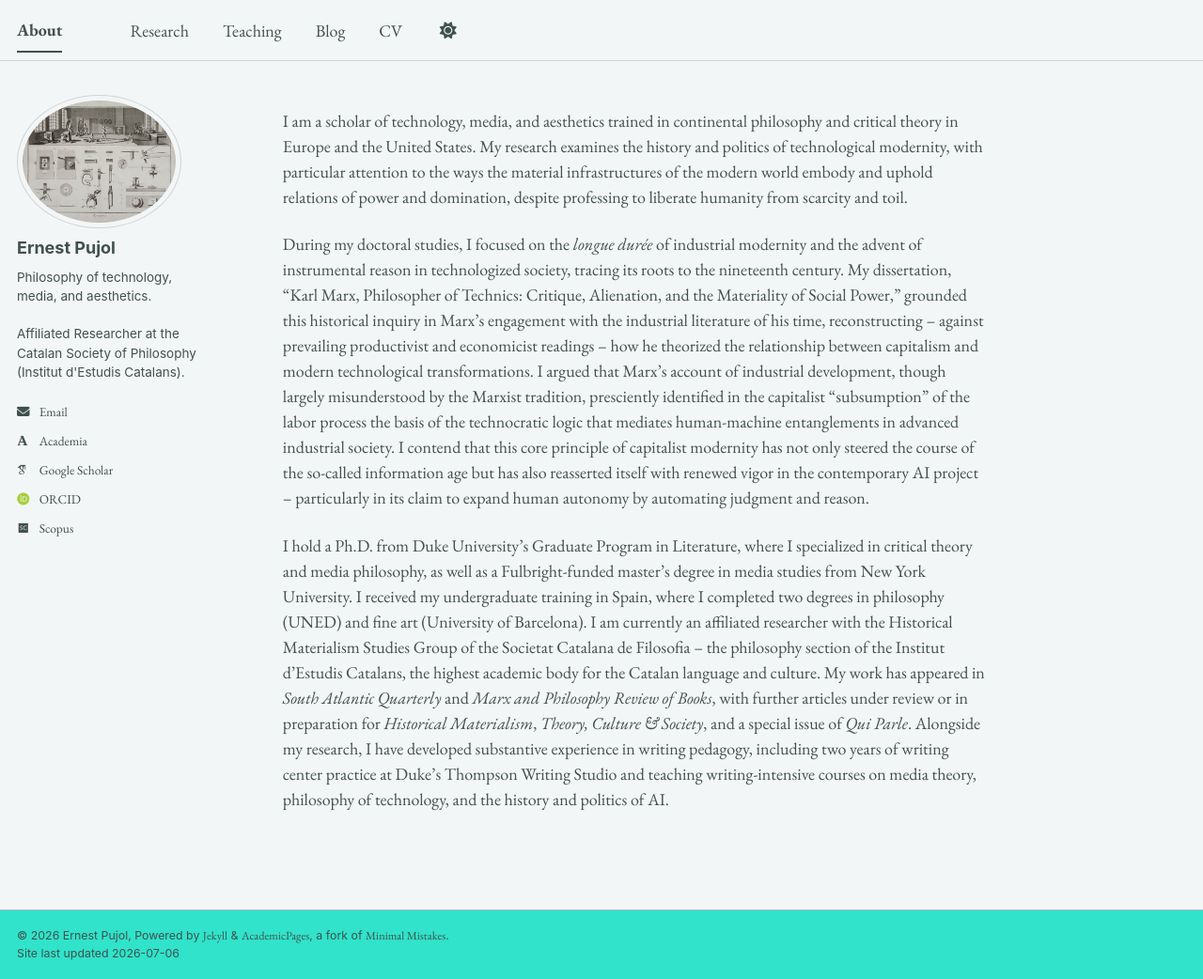
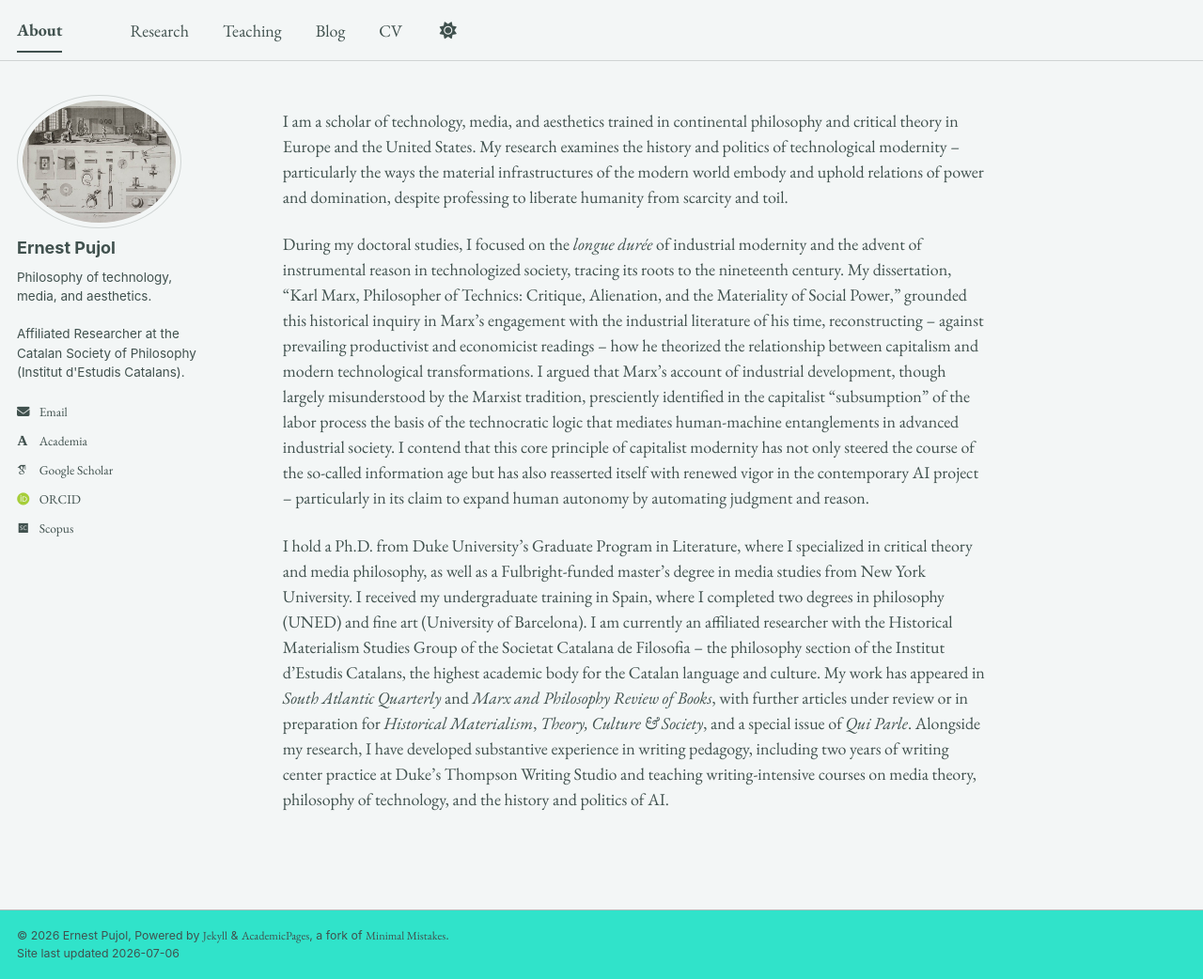
Before and after one commit to epujol90/epujol90.github.io, a Jekyll site: the page built from _pages/about.md, in a window 1280 px wide and 1042 px high. Shown: the whole window at 94% size. Built offline with Jekyll 4.4.1, drawn with Linux system fonts in a browser that asks for light colours; some web fonts are replaced; a script bundle is joined from its source files by our own code; library files that are not in the unit come from our copies.

Commit message:
Update about.md

```diff
--- a/_pages/about.md
+++ b/_pages/about.md
@@ -6,7 +6,7 @@ redirect_from:
   - /about/
   - /about.html
 ---
-I am a scholar of technology, media, and aesthetics trained in continental philosophy and critical theory in Europe and the United States. My research examines the history and politics of technological modernity, with particular attention to the ways the material infrastructures of the modern world embody and uphold relations of power and domination, despite professing to liberate humanity from scarcity and toil.
+I am a scholar of technology, media, and aesthetics trained in continental philosophy and critical theory in Europe and the United States. My research examines the history and politics of technological modernity -- particularly the ways the material infrastructures of the modern world embody and uphold relations of power and domination, despite professing to liberate humanity from scarcity and toil.
 
 During my doctoral studies, I focused on the _longue durée_ of industrial modernity and the advent of instrumental reason in technologized society, tracing its roots to the nineteenth century. My dissertation, “Karl Marx, Philosopher of Technics: Critique, Alienation, and the Materiality of Social Power,” grounded this historical inquiry in Marx’s engagement with the industrial literature of his time, reconstructing -- against prevailing productivist and economicist readings -- how he theorized the relationship between capitalism and modern technological transformations. I argued that Marx’s account of industrial development, though largely misunderstood by the Marxist tradition, presciently identified in the capitalist "subsumption" of the labor process the basis of the technocratic logic that mediates human-machine entanglements in advanced industrial society. I contend that this core principle of capitalist modernity has not only steered the course of the so-called information age but has also reasserted itself with renewed vigor in the contemporary AI project -- particularly in its claim to expand human autonomy by automating judgment and reason.
 
```
